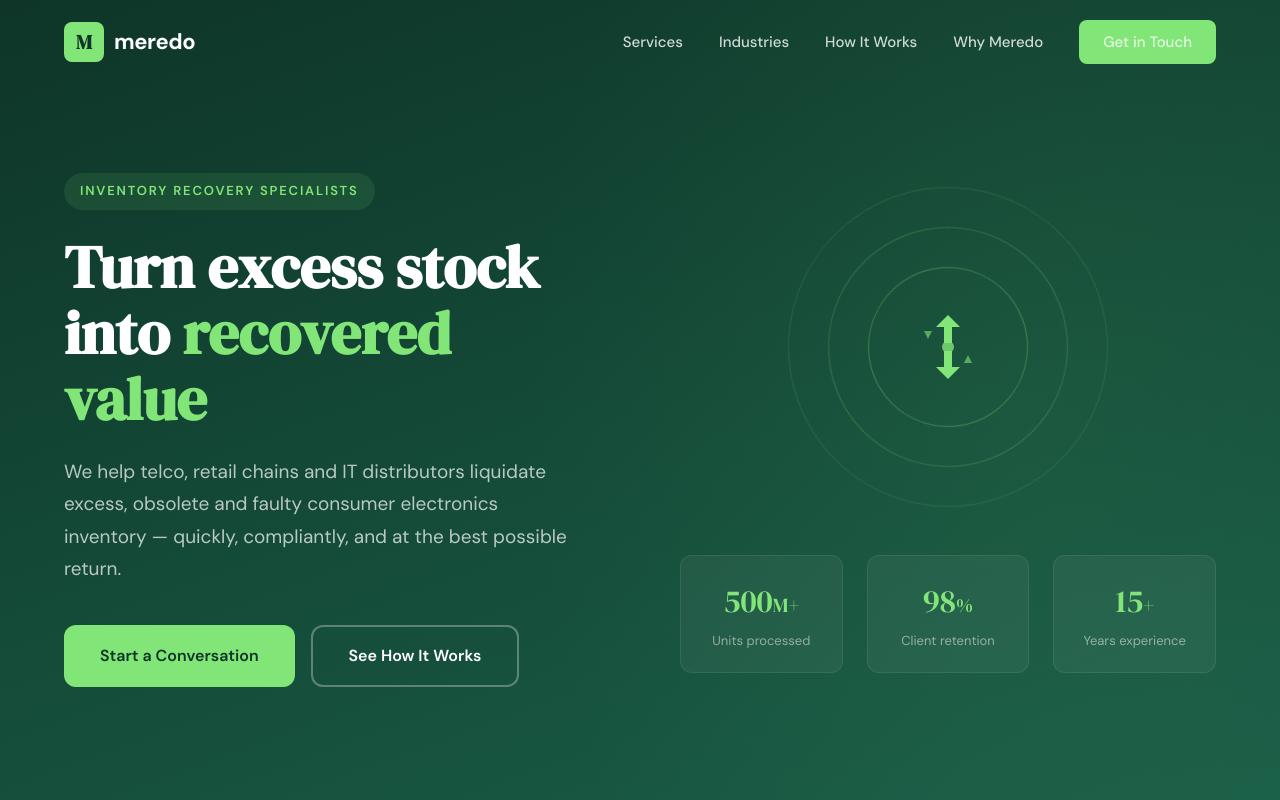
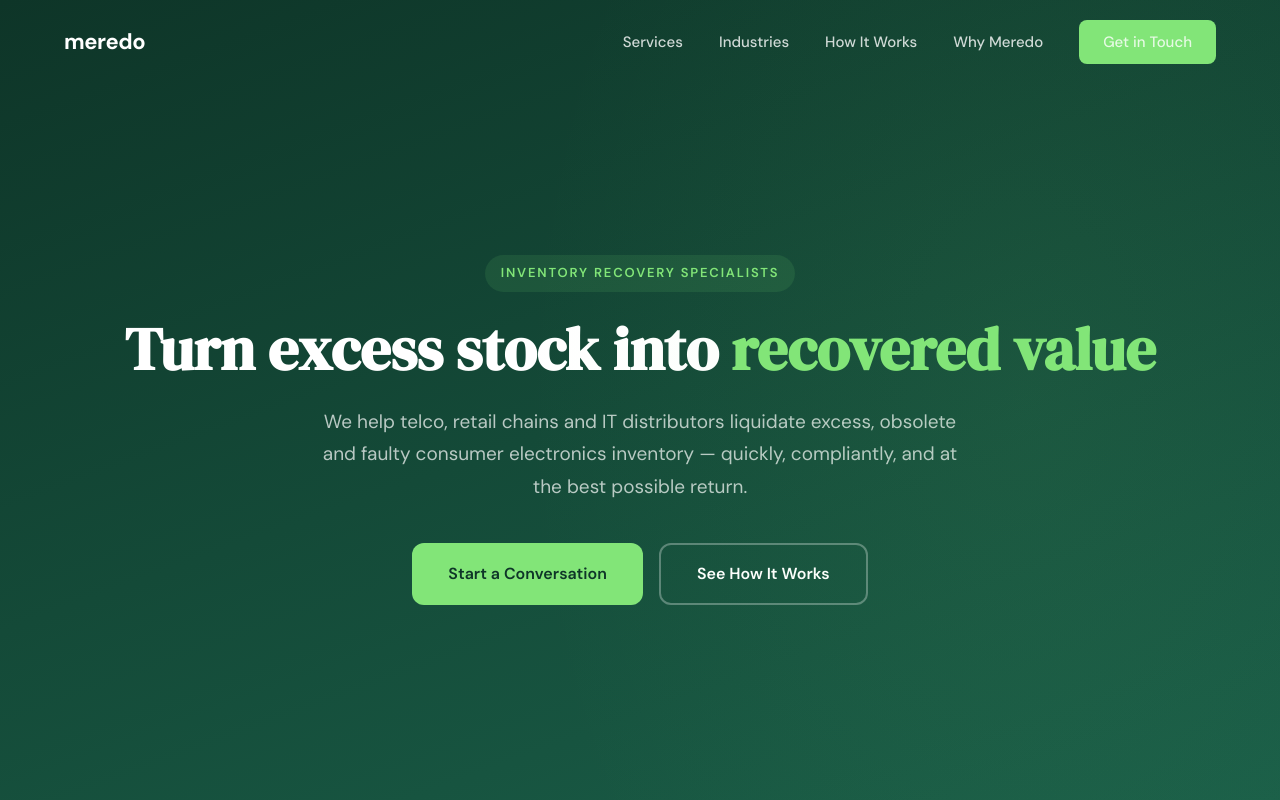
Before and after one commit to meredo/meredo-lander, a plain HTML site: page index.html in a window 1280 px wide. Shown: the top 800 px of the page. Drawn offline with Linux system fonts and the light colour scheme.

Commit message:
Remove header logo icon and hero graphic/stats cards
- Keep only "meredo" text in nav and footer
- Remove spinning rings graphic and units/retention/years cards
- Center hero content as single-column layout

Co-Authored-By: Claude Opus 4.6 <noreply@anthropic.com>

```diff
--- a/index.html
+++ b/index.html
@@ -16,7 +16,6 @@
   <nav class="nav" id="nav">
     <div class="container nav__inner">
       <a href="#" class="nav__logo">
-        <span class="nav__logo-icon">M</span>
         <span class="nav__logo-text">meredo</span>
       </a>
       <ul class="nav__links" id="nav-links">
@@ -44,38 +43,6 @@
         <div class="hero__actions">
           <a href="#contact" class="btn btn--accent btn--lg">Start a Conversation</a>
           <a href="#how-it-works" class="btn btn--outline btn--lg">See How It Works</a>
-        </div>
-      </div>
-      <div class="hero__visual">
-        <div class="hero__graphic">
-          <div class="hero__graphic-ring hero__graphic-ring--1"></div>
-          <div class="hero__graphic-ring hero__graphic-ring--2"></div>
-          <div class="hero__graphic-ring hero__graphic-ring--3"></div>
-          <div class="hero__graphic-icon">
-            <svg viewBox="0 0 80 80" fill="none" xmlns="http://www.w3.org/2000/svg">
-              <path d="M40 8L52 20H28L40 8Z" fill="#82e578"/>
-              <path d="M40 72L28 60H52L40 72Z" fill="#82e578"/>
-              <rect x="36" y="20" width="8" height="16" fill="#82e578"/>
-              <rect x="36" y="44" width="8" height="16" fill="#82e578"/>
-              <path d="M20 32L24 24H16L20 32Z" fill="#82e578" opacity="0.6"/>
-              <path d="M60 48L56 56H64L60 48Z" fill="#82e578" opacity="0.6"/>
-              <circle cx="40" cy="40" r="6" fill="#82e578" opacity="0.8"/>
-            </svg>
-          </div>
-        </div>
-        <div class="hero__stats">
-          <div class="hero__stat">
-            <span class="hero__stat-number" data-count="500">0</span><span class="hero__stat-suffix">M+</span>
-            <span class="hero__stat-label">Units processed</span>
-          </div>
-          <div class="hero__stat">
-            <span class="hero__stat-number" data-count="98">0</span><span class="hero__stat-suffix">%</span>
-            <span class="hero__stat-label">Client retention</span>
-          </div>
-          <div class="hero__stat">
-            <span class="hero__stat-number" data-count="15">0</span><span class="hero__stat-suffix">+</span>
-            <span class="hero__stat-label">Years experience</span>
-          </div>
         </div>
       </div>
     </div>
@@ -322,7 +289,6 @@
       <div class="footer__inner">
         <div class="footer__brand">
           <a href="#" class="nav__logo">
-            <span class="nav__logo-icon nav__logo-icon--light">M</span>
             <span class="nav__logo-text nav__logo-text--light">meredo</span>
           </a>
           <p class="footer__tagline">Turning excess inventory into recovered value for Australia's leading telco, retail, and IT distribution businesses.</p>
--- a/styles.css
+++ b/styles.css
@@ -297,10 +297,9 @@ ul {
 }
 
 .hero__inner {
-  display: grid;
-  grid-template-columns: 1fr 1fr;
-  gap: 80px;
-  align-items: center;
+  display: flex;
+  justify-content: center;
+  text-align: center;
 }
 
 .hero__eyebrow {
@@ -329,13 +328,16 @@ ul {
   line-height: 1.7;
   color: rgba(255, 255, 255, 0.7);
   margin-bottom: 40px;
-  max-width: 520px;
+  max-width: 640px;
+  margin-left: auto;
+  margin-right: auto;
 }
 
 .hero__actions {
   display: flex;
   gap: 16px;
   flex-wrap: wrap;
+  justify-content: center;
 }
 
 /* Hero Visual */
@@ -947,25 +949,6 @@ ul {
     --section-padding: 80px;
   }
 
-  .hero__inner {
-    grid-template-columns: 1fr;
-    gap: 48px;
-    text-align: center;
-  }
-
-  .hero__subtitle {
-    margin-left: auto;
-    margin-right: auto;
-  }
-
-  .hero__actions {
-    justify-content: center;
-  }
-
-  .hero__graphic {
-    width: 240px;
-    height: 240px;
-  }
 
   .why__inner {
     grid-template-columns: 1fr;
```
